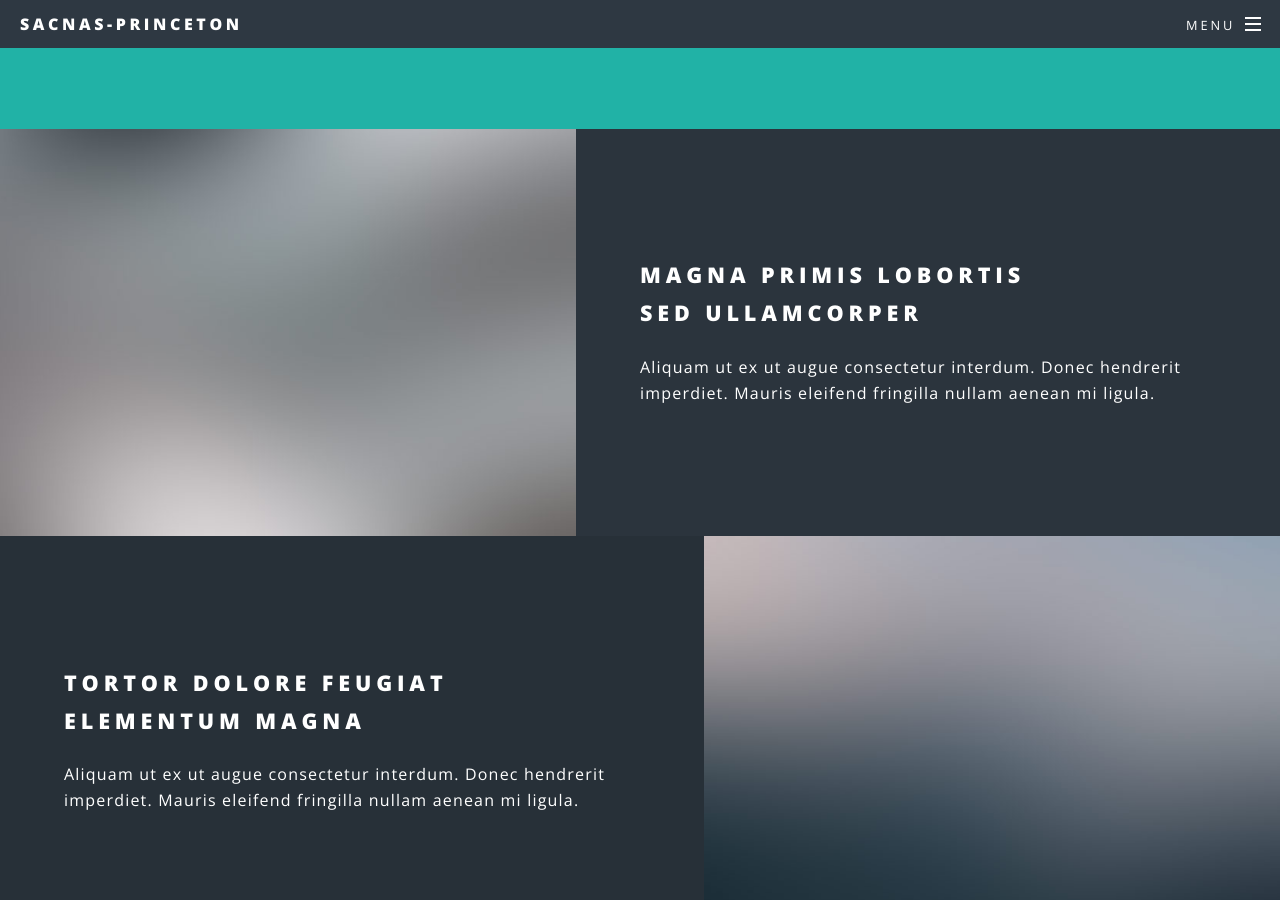
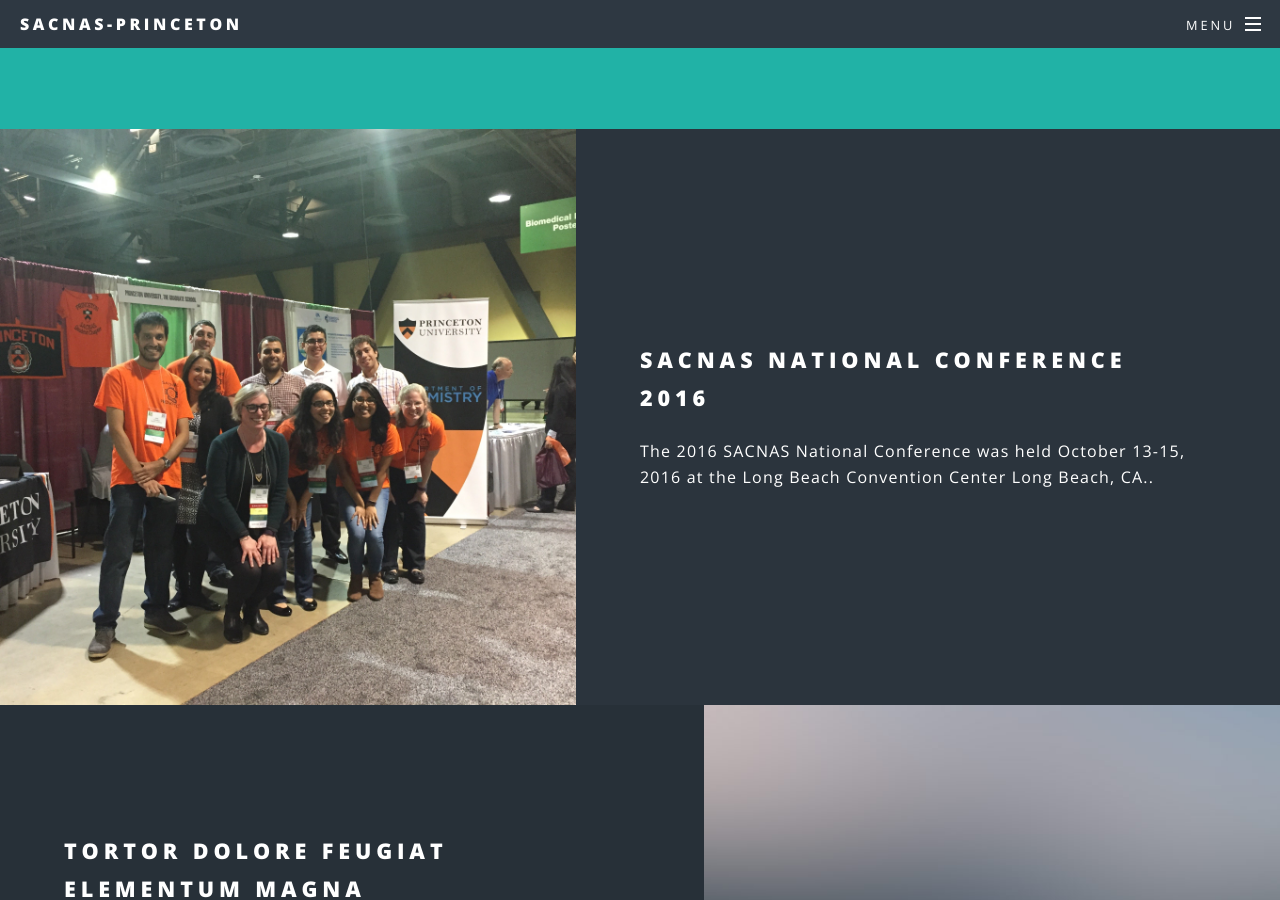
Before and after one commit to SACNAS-Princeton/SACNAS-Princeton.github.io, a Jekyll site: the page built from index.html, in a window 1280 px wide and 900 px high, scrolled down 1255 px. Built offline with Jekyll 4.4.1, drawn with Linux system fonts in a browser that asks for light colours.

Commit message:
included SACNAS conference banner

```diff
--- a/index.html
+++ b/index.html
@@ -33,10 +33,10 @@
 				<!-- Two -->
 					<section id="two" class="wrapper alt style2">
 						<section class="spotlight">
-							<div class="image"><img src="images/pic01.jpg" alt="" /></div><div class="content">
-								<h2>Magna primis lobortis<br />
-								sed ullamcorper</h2>
-								<p>Aliquam ut ex ut augue consectetur interdum. Donec hendrerit imperdiet. Mauris eleifend fringilla nullam aenean mi ligula.</p>
+							<div class="image"><img src="images/sacnas-2016.JPG" alt="" /></div><div class="content">
+								<h2>SACNAS National Conference<br />
+								2016</h2>
+								<p>The 2016 SACNAS National Conference was held October 13-15, 2016 at the Long Beach Convention Center Long Beach, CA..</p>
 							</div>
 						</section>
 						<section class="spotlight">
```
Also changed, not shown: images/sacnas-2016.JPG (added), 1 other file.
